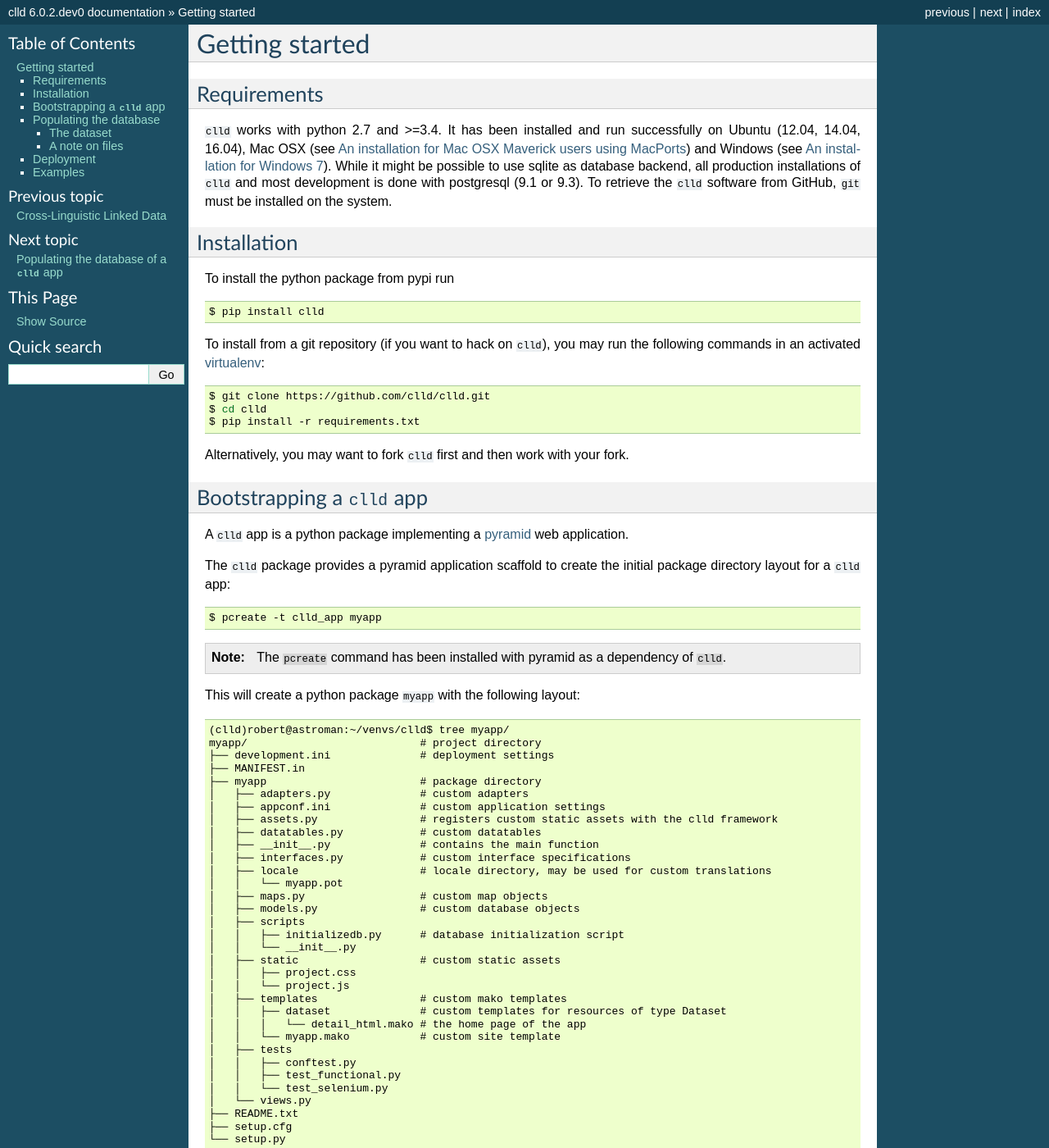
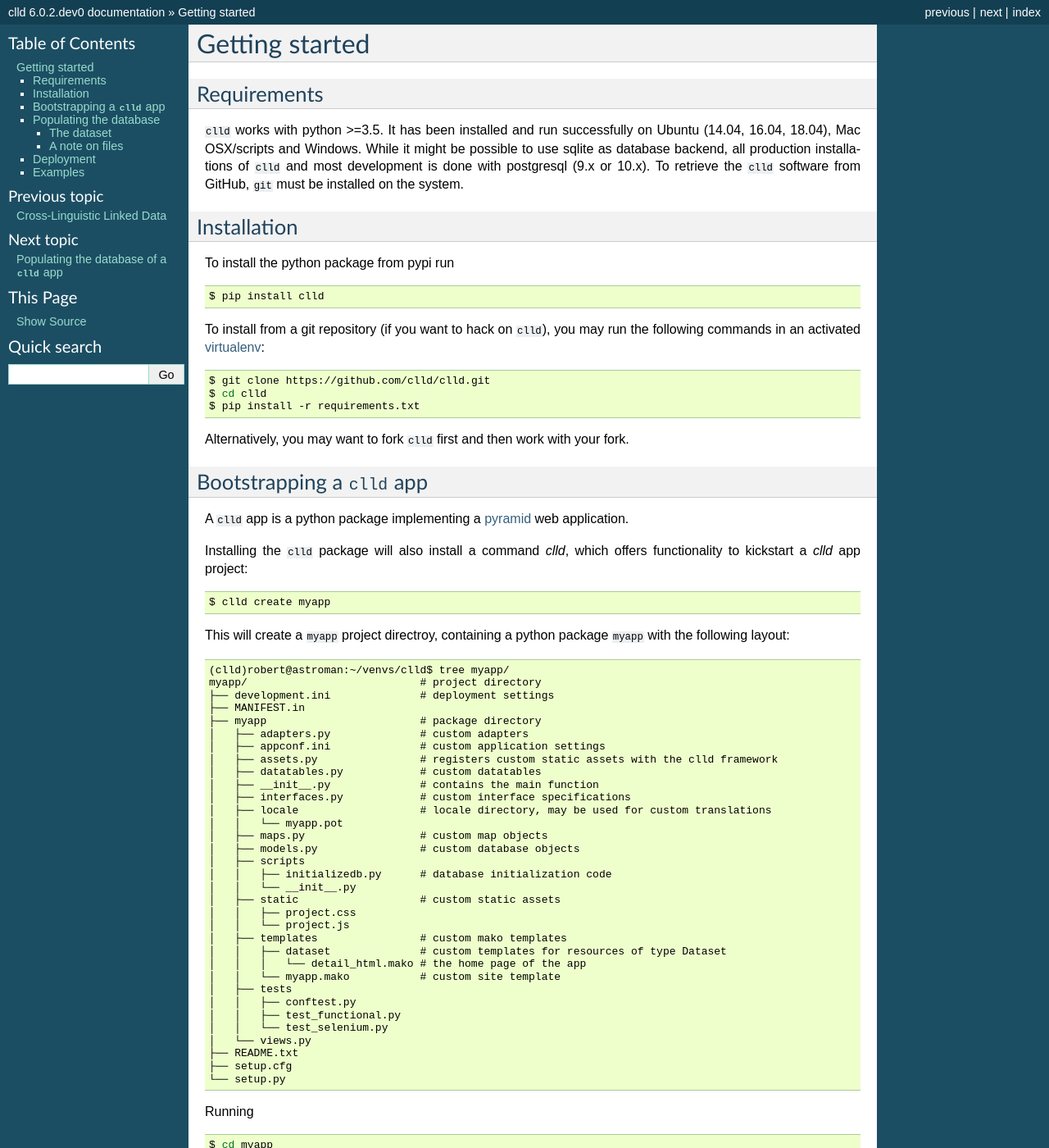
Before and after one commit to clld/clld, a Sphinx documentation site: the page built from docs/tutorial.rst, in a window 1280 px wide and 1400 px high. Shown: the whole window at 82% size. Built offline with Sphinx 7.4.7, drawn with Linux system fonts in a browser that asks for light colours; some of the changed text lies outside the part shown.

Commit message:
work on project templates

```diff
--- a/docs/conf.py
+++ b/docs/conf.py
@@ -124,7 +124,7 @@ html_theme = 'classic'
 # Add any paths that contain custom static files (such as style sheets) here,
 # relative to this directory. They are copied after the builtin static files,
 # so a file named "default.css" will overwrite the builtin "default.css".
-html_static_path = ['_static']
+html_static_path = []
 
 # If not '', a 'Last updated on:' timestamp is inserted at every page bottom,
 # using the given strftime format.
--- a/docs/initializedb.rst
+++ b/docs/initializedb.rst
@@ -28,7 +28,7 @@ Metadata
 
 .. note::
 
-    We use a :py:class:`clld.scripts.util.Data` instance and its ``add`` method to create
+    We use a :py:class:`clld.cliutil.Data` instance and its ``add`` method to create
     objects we want to reference lateron.
 
 
--- a/docs/tutorial.rst
+++ b/docs/tutorial.rst
@@ -5,10 +5,10 @@ Getting started
 Requirements
 ~~~~~~~~~~~~
 
-``clld`` works with python 2.7 and >=3.4. It has been installed and run successfully on
-Ubuntu (12.04, 14.04, 16.04), Mac OSX (see :ref:`install_mac`) and Windows (see :ref:`install_win`).
+``clld`` works with python >=3.5. It has been installed and run successfully on
+Ubuntu (14.04, 16.04, 18.04), Mac OSX/scripts and Windows.
 While it might be possible to use sqlite as database backend, all production installations
-of ``clld`` and most development is done with postgresql (9.1 or 9.3).
+of ``clld`` and most development is done with postgresql (9.x or 10.x).
 To retrieve the ``clld`` software from GitHub, ``git`` must be installed on the system.
 
 .. _install:
@@ -41,18 +41,14 @@ A ``clld`` app is a python package implementing a
 `pyramid <http://docs.pylonsproject.org/projects/pyramid/en/latest/narr/introduction.html>`_
 web application.
 
-The ``clld`` package provides a pyramid application scaffold to create the initial package directory
-layout for a ``clld`` app:
+Installing the ``clld`` package will also install a command `clld`,
+which offers functionality to kickstart a `clld` app project:
 
 .. code:: bash
 
-    $ pcreate -t clld_app myapp
+    $ clld create myapp
 
-.. note::
-
-    The ``pcreate`` command has been installed with pyramid as a dependency of ``clld``.
-
-This will create a python package ``myapp`` with the following layout::
+This will create a ``myapp`` project directroy, containing a python package ``myapp`` with the following layout::
 
     (clld)robert@astroman:~/venvs/clld$ tree myapp/
     myapp/                           # project directory
@@ -70,7 +66,7 @@ This will create a python package ``myapp`` with the following layout::
     │   ├── maps.py                  # custom map objects
     │   ├── models.py                # custom database objects
     │   ├── scripts
-    │   │   ├── initializedb.py      # database initialization script
+    │   │   ├── initializedb.py      # database initialization code
     │   │   └── __init__.py
     │   ├── static                   # custom static assets
     │   │   ├── project.css
@@ -108,16 +104,10 @@ Running
 
 .. code:: bash
 
-    $ python myapp/scripts/initializedb.py development.ini
+    $ clld initdb development.ini
 
 will then create the database for your app. Whenever you edit the database initialization
 script, you have to re-run the above command.
-
-.. note::
-
-    If you are using PostgreSQL as rdbms the above command will not automatically drop
-    an existing database, so before running it, you have to drop and re-create and empty
-    database "by hand".
 
 You are now ready to run
 
@@ -134,12 +124,12 @@ Populating the database
 ~~~~~~~~~~~~~~~~~~~~~~~
 
 The ``clld`` framework does not provide any GUI or web interface for populating the database.
-Instead, this is assumed to be done with a script.
-You can edit ``clld/scripts/initializedb.py`` to fill the database with your data and run
+Instead, this is assumed to be done with code in
+``myapp/scripts/initializedb.py`` which is run via
 
 .. code:: bash
 
-    $ python myapp/scripts/initializedb.py development.ini
+    $ clld initdb development.ini
 
 Adding objects to the database is done by instantiating model objects and
 `adding them <http://docs.sqlalchemy.org/en/rel_0_9/orm/tutorial.html#adding-new-objects>`_
--- a/setup.py
+++ b/setup.py
@@ -76,7 +76,7 @@ setup(
             'xlrd',
             'mock',
             'pytest>=3.6',
-            'pytest-clld>=1.0.0',
+            'pytest-clld>=1.0.2',
             'pytest-mock',
             'pytest-cov',
             'coverage>=4.2',
```
Also changed, not shown: other parts of docs/tutorial.rst (+1 -1 lines), docs/macosx.rst (deleted, +0 -45 lines), docs/windows.rst (deleted, +0 -28 lines), 6 other files.
